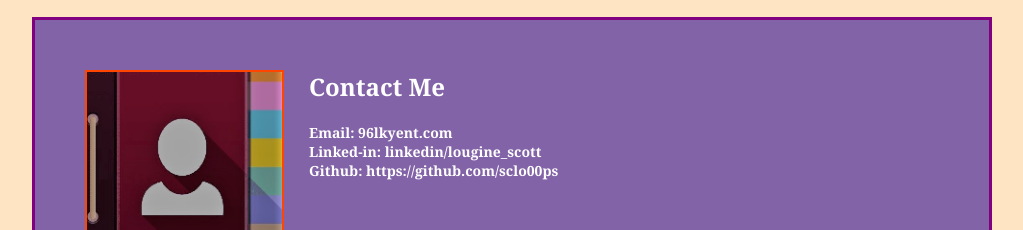
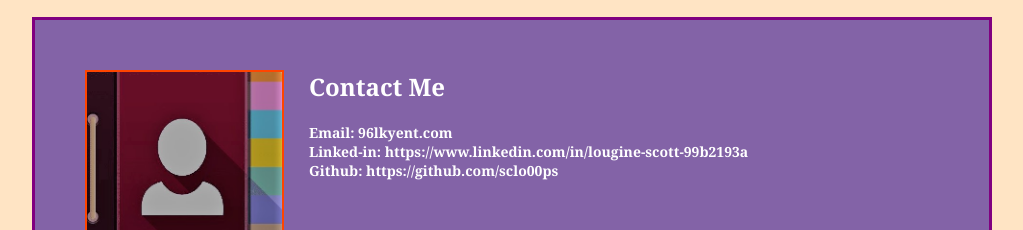
Before and after one commit to sclo00ps/L.-K.-Y.-Portfolio_update, a plain HTML site: page index.html in a window 1280 px wide. Shown: the part 1563-1793 px from the top of the page, without its empty margins (138-1161 px from the left). Drawn offline with Linux system fonts and the light colour scheme.

Commit message:
update cv link

```diff
--- a/index.html
+++ b/index.html
@@ -101,7 +101,7 @@
                 <h2>Contact Me</h2>
                 <p>
                     Email:      96lkyent.com <br>
-                    Linked-in:  linkedin/lougine_scott <br>
+                    Linked-in:  https://www.linkedin.com/in/lougine-scott-99b2193a<br>
                     Github:     https://github.com/sclo00ps <br>
                 </p>
 
```
Also changed, not shown: 2 other files.
